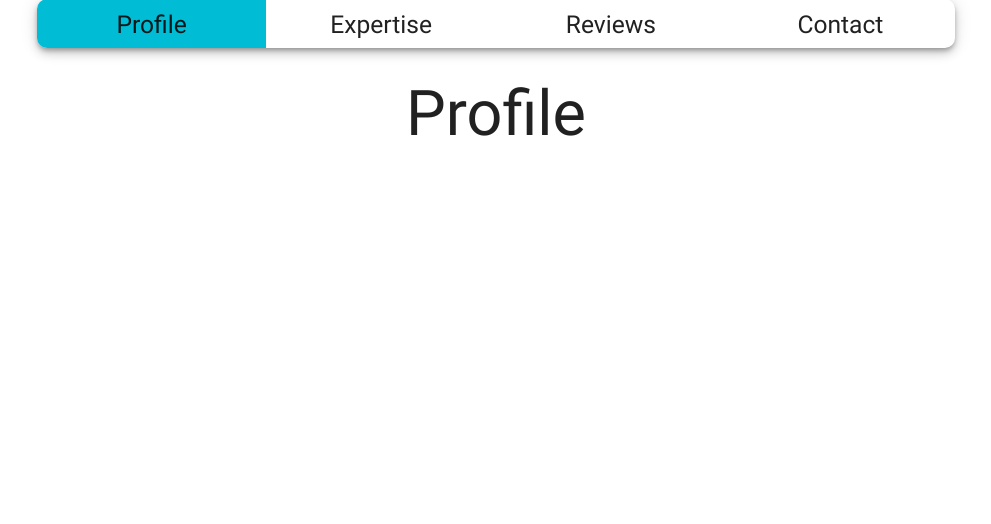
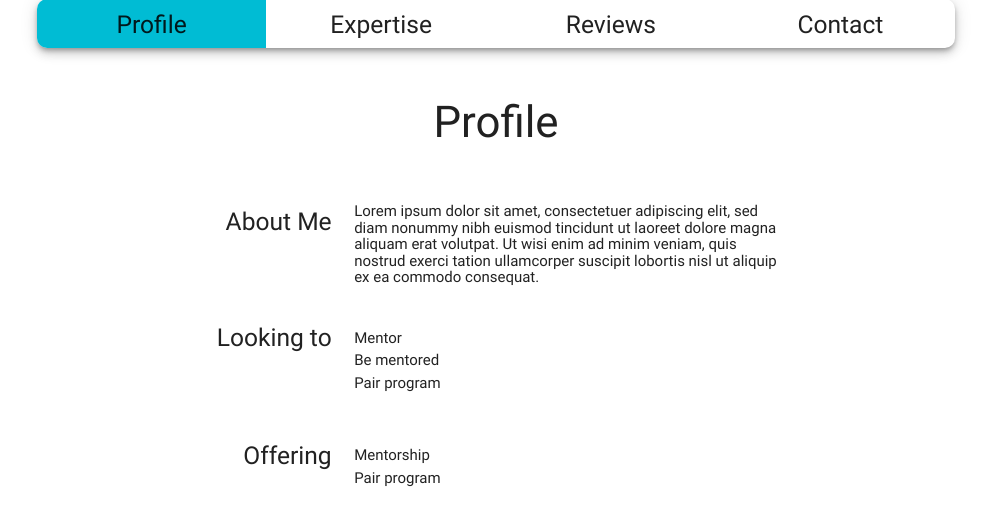
Before and after one commit to isaacwoodruff/codetogether, a Flask app: template templates/user_profile.html in a window 1280 px wide. Shown: the part 351-875 px from the top of the page, without its empty margins (144-1135 px from the left). Before the commit the page ends 487 px from the top, so only its background shows below. Run offline with Flask 2, Linux system fonts and the light colour scheme; the template is opened without the code that fills it, so the values that code supplies are empty; some libraries are stand-ins or nearby versions.

Commit message:
Updated styling and text

```diff
--- a/static/css/style.css
+++ b/static/css/style.css
@@ -4,6 +4,10 @@
 
 .margin-top-50 {
     margin-top: 50px;
+}
+
+.margin-left-50 {
+    margin-left:  50px;
 }
 
 .tab-content {
--- a/templates/base.html
+++ b/templates/base.html
@@ -12,8 +12,8 @@
 <body>
     <header>
         <nav>
-            <div class="nav-wrapper">
-                <a href="{{url_for('index')}}" class="brand-logo">Task Manager</a>
+            <div class="nav-wrapper cyan">
+                <a href="{{url_for('index')}}" class="brand-logo margin-left-50">Code Together</a>
                 <ul class="right">
                     <li><a href="#">Mentors</a></li>
                     <li><a href="#">Pair Programmers</a></li>
--- a/templates/user_profile.html
+++ b/templates/user_profile.html
@@ -21,18 +21,55 @@
         </div>
     </div>
 
-    <div class="center">
+    <div class="center margin-top-50">
         <div id="profile" class="tab-content current">
-            <h1>Profile</h1>
+            <h3>Profile</h3>
+            <div class="row margin-top-50">
+                <div class="col s4 right-align">
+                    <h5>About Me</h5>
+                </div>
+                <div class="col s6 left-align">
+                    <h6>Lorem ipsum dolor sit amet, consectetuer adipiscing elit,
+                    sed diam nonummy nibh euismod tincidunt ut laoreet dolore
+                    magna aliquam erat volutpat. Ut wisi enim ad minim veniam,
+                    quis nostrud exerci tation ullamcorper suscipit lobortis nisl
+                    ut aliquip ex ea commodo consequat.</h6>
+                </div>
+            </div>
+
+            <div class="row">
+                <div class="col s4 right-align">
+                    <h5>Looking to</h5>
+                </div>
+                <div class="col s6 left-align">
+                    <ul>
+                        <li>Mentor</li>
+                        <li>Be mentored</li>
+                        <li>Pair program</li>
+                    </ul>
+                </div>
+            </div>
+
+            <div class="row">
+                <div class="col s4 right-align">
+                    <h5>Offering</h5>
+                </div>
+                <div class="col s6 left-align">
+                    <ul>
+                        <li>Mentorship</li>
+                        <li>Pair program</li>
+                    </ul>
+                </div>
+            </div>
         </div>
         <div id="expertise" class="tab-content">
-            <h1>Expertise</h1>
+            <h3>Expertise</h3>
         </div>
         <div id="reviews" class="tab-content">
-            <h1>Review</h1>
+            <h3>Review</h3>
         </div>
         <div id="contact" class="tab-content">
-            <h1>Contact</h1>
+            <h3>Contact</h3>
         </div>
     </div>
 
```
